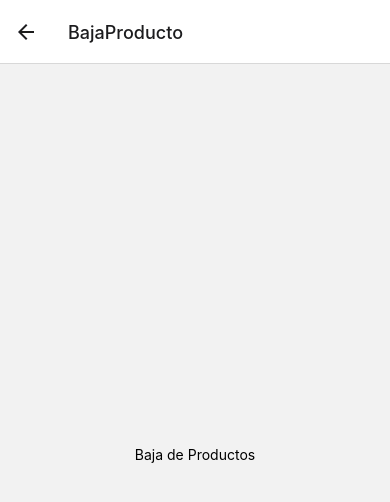
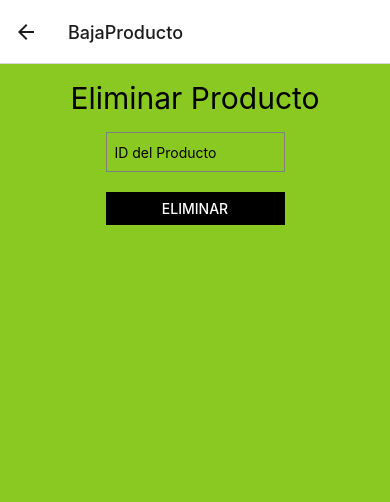
Before and after one commit to Aldanaaa8/AppMyE, a React Native app: screen /BajaProducto in a window 390 px wide. Shown: the top 502 px of the page. Built offline with nearby package versions, Linux system fonts and the light colour scheme.

Commit message:
Agregar pantalla BajaProducto para gestión de productos

```diff
--- a/screens/BajaProducto.js
+++ b/screens/BajaProducto.js
@@ -1,19 +1,57 @@
-import React from 'react';
-import { View, Text, StyleSheet } from 'react-native';
+import React, { useState } from 'react';
+import { View, Text, Button, TextInput, StyleSheet } from 'react-native';
 
-export default function BajaProducto() {
+const BajaProducto = () => {
+  const [productoID, setProductoID] = useState('');  // Estado para manejar el ID del producto
+
+  const handleDelete = () => {
+    // Lógica para eliminar el producto
+    console.log(`Producto con ID: ${productoID} eliminado`);
+    // Implementar función para interactuar con backend o lista de productos
+  };
+
   return (
     <View style={styles.container}>
-      <Text>Baja de Productos</Text>
-      {/* Aquí puedes agregar la funcionalidad para dar de baja productos */}
+      <Text style={styles.title}>Eliminar Producto</Text>
+      <TextInput
+        style={styles.input}
+        placeholder="ID del Producto"
+        value={productoID}
+        onChangeText={text => setProductoID(text)}
+      />
+      <View style={styles.buttonContainer}>
+        <Button title="Eliminar" onPress={handleDelete} color="black" />
+      </View>
     </View>
   );
-}
+};
 
 const styles = StyleSheet.create({
   container: {
     flex: 1,
-    justifyContent: 'center',
-    alignItems: 'center',
+    justifyContent: 'flex-start',
+    alignItems: 'center', // Centrar elementos horizontalmente
+    padding: 16,
+    backgroundColor: '#89C922',  // Color de fondo verde claro
+  },
+  title: {
+    fontSize: 30,  // Aumentar tamaño del título
+    marginBottom: 16,
+    textAlign: 'center',  // Centrar el texto
+  },
+  input: {
+    height: 40,
+    borderColor: 'gray',
+    borderWidth: 1,
+    marginBottom: 10,  // Margen inferior para separar el input del botón
+    paddingLeft: 8,
+    width: '50%',  // Ajustar el ancho del campo de ID
+  },
+  buttonContainer: {
+    width: '50%',  // Limitar el ancho del botón
+    marginTop: 10,  // Margen superior para el botón
+    backgroundColor: 'black',  // Fondo negro del botón
   },
 });
+
+export default BajaProducto;
```
